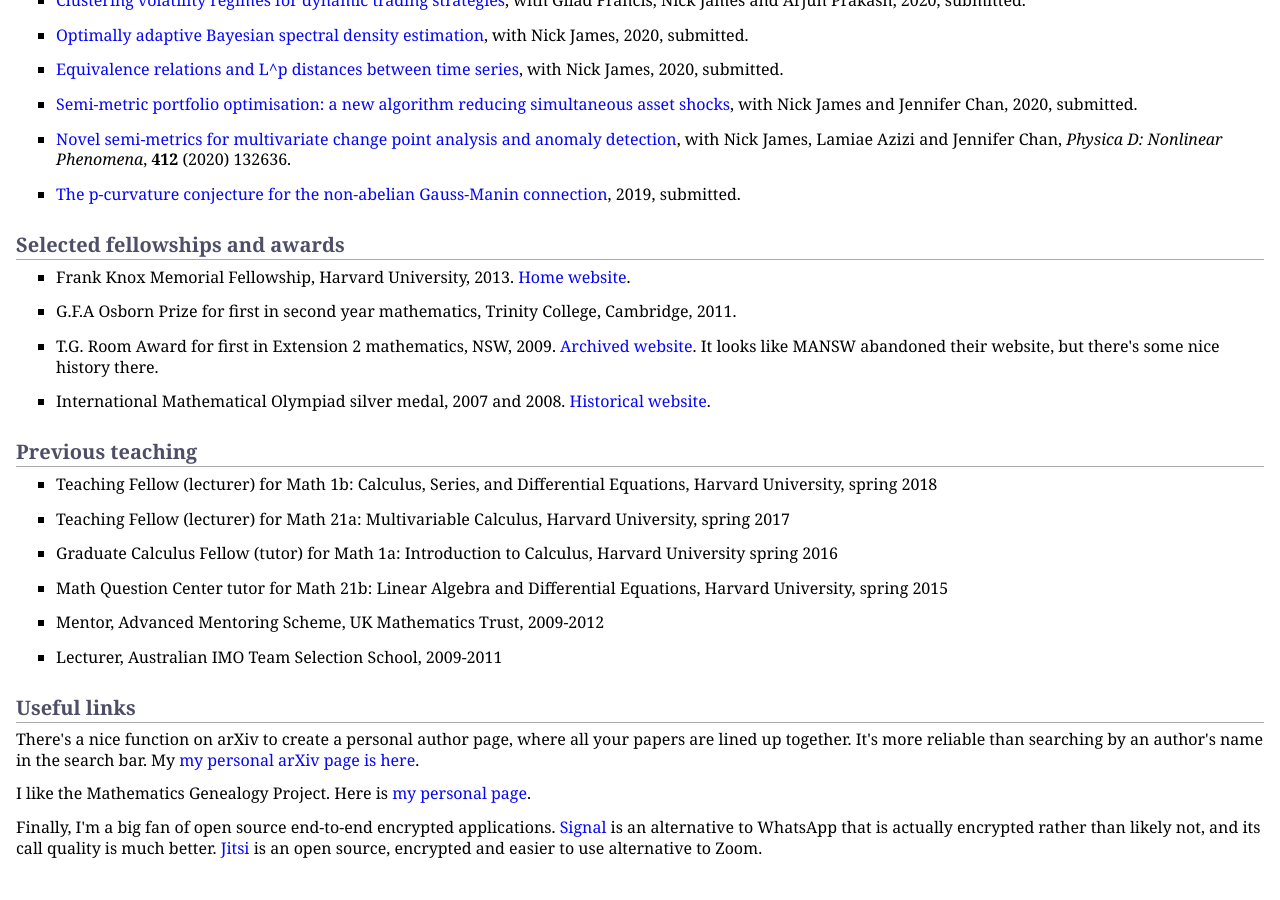
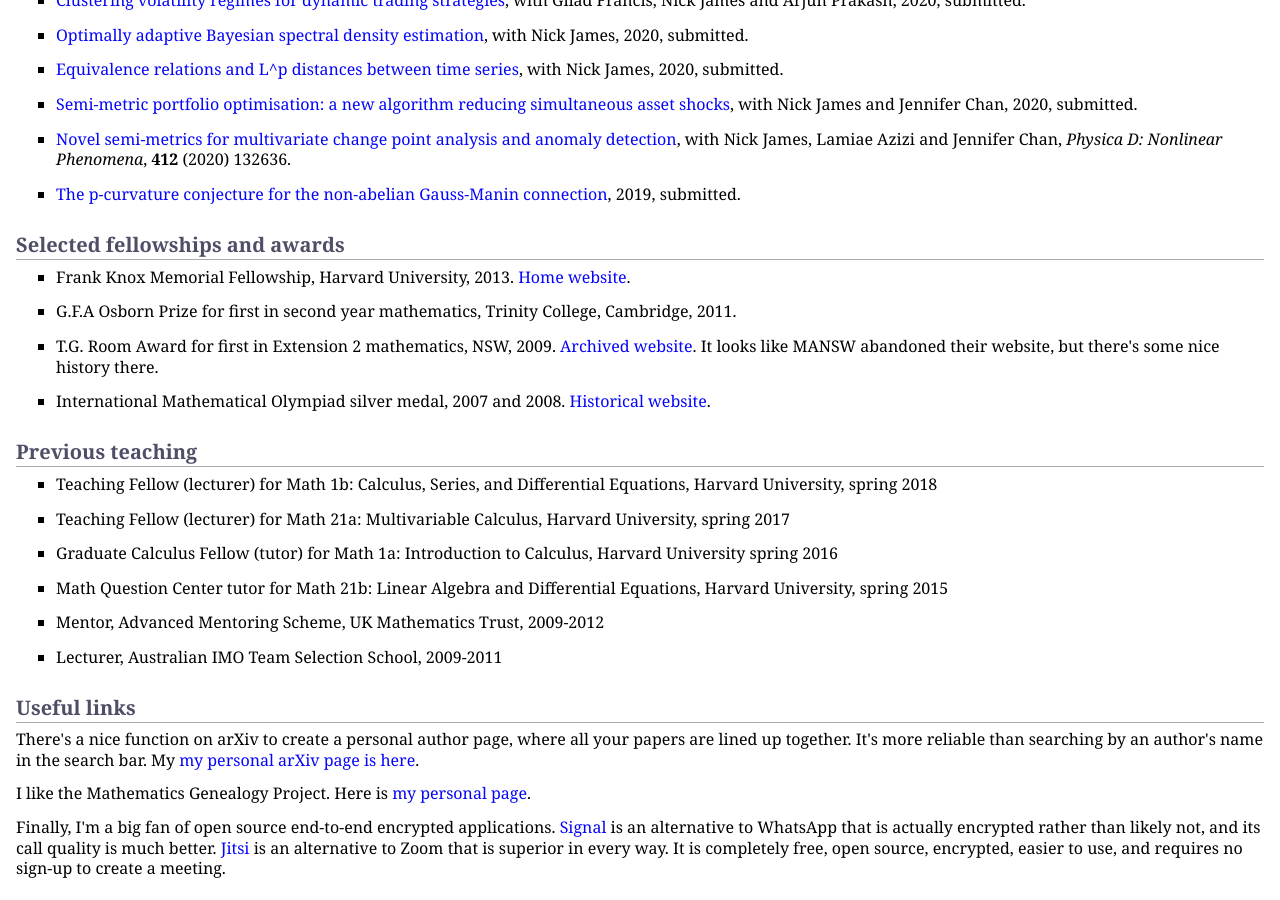
Before and after one commit to MaxMenzies/maxmenzies.com, a Jekyll site: the page index.html, which Jekyll copies as it is, in a window 1280 px wide and 900 px high, scrolled down 796 px. Built offline with Jekyll 4.4.1, drawn with Linux system fonts in a browser that asks for light colours; before the commit the page ends 1675 px from its top, so only the background shows below that.

Commit message:
Update index.html

```diff
--- a/index.html
+++ b/index.html
@@ -135,7 +135,7 @@
 <h2>Useful links</h2>
 <p>There's a nice function on arXiv to create a personal author page, where all your papers are lined up together. It's more reliable than searching by an author's name in the search bar. My <a href="https://arxiv.org/a/menzies_m_1.html">my personal arXiv page is here</a>.</p>
 <p>I like the Mathematics Genealogy Project. Here is <a href="https://www.mathgenealogy.org/id.php?id=256318">my personal page</a>.</p>
-<p>Finally, I'm a big fan of open source end-to-end encrypted applications. <a href="https://signal.org/en/"> Signal</a> is an alternative to WhatsApp that is actually encrypted rather than likely not, and its call quality is much better. <a href="https://meet.jit.si/"> Jitsi</a> is an open source, encrypted and easier to use alternative to Zoom.
+<p>Finally, I'm a big fan of open source end-to-end encrypted applications. <a href="https://signal.org/en/"> Signal</a> is an alternative to WhatsApp that is actually encrypted rather than likely not, and its call quality is much better. <a href="https://meet.jit.si/"> Jitsi</a> is an alternative to Zoom that is superior in every way. It is completely free, open source, encrypted, easier to use, and requires no sign-up to create a meeting.
 </div>
 </body>
 </html>
```
